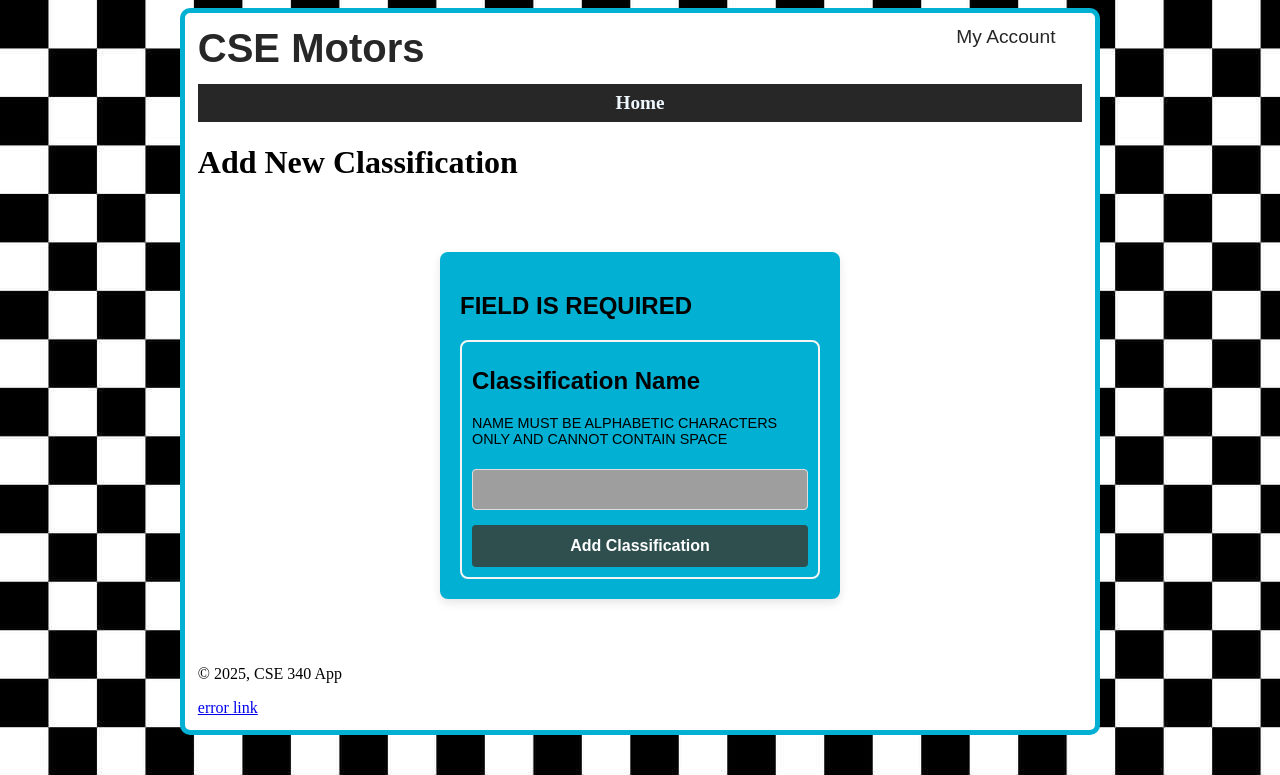
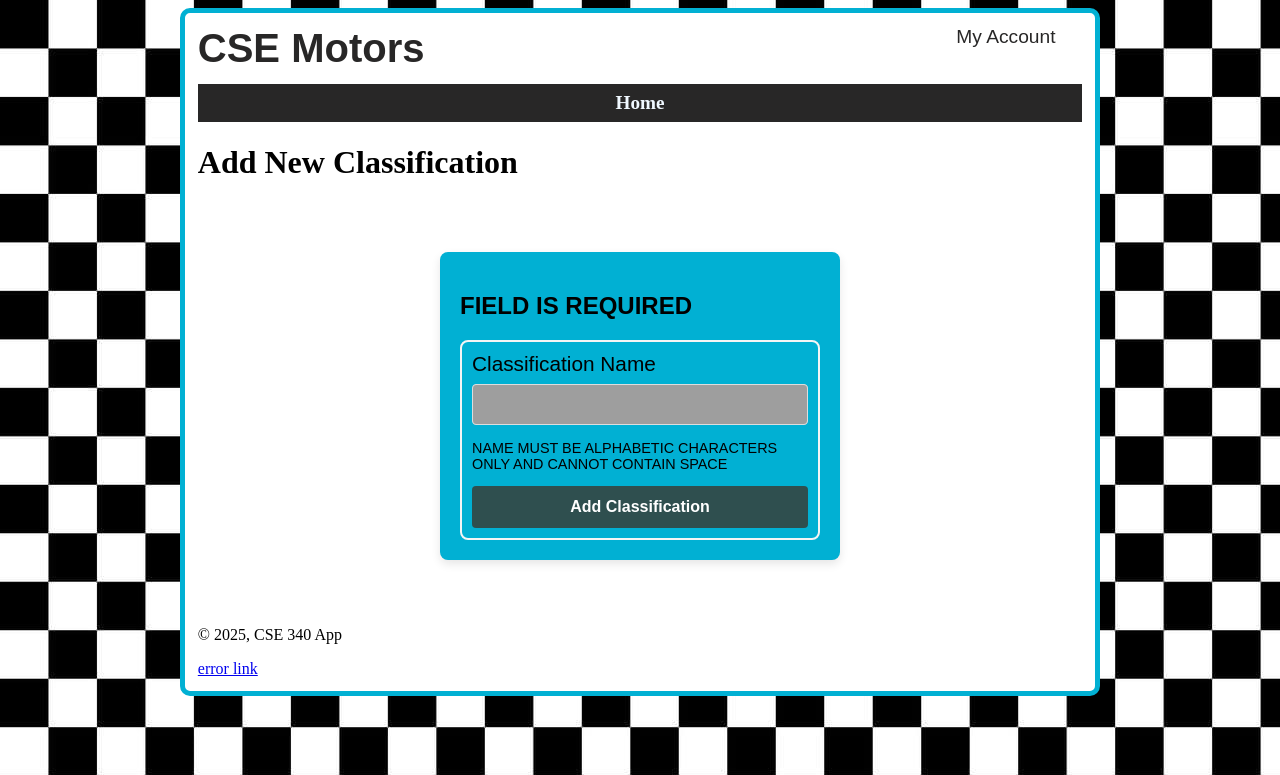
Before and after one commit to nhaingo/cse340project, a Node server app: page /inv/add-classification in a window 1280 px wide. Shown: the top 775 px of the page. Run offline with Node 20, Linux system fonts and the light colour scheme; data that the repository does not hold is empty; some libraries are stand-ins or nearby versions; grey boxes are pictures that could not be loaded.

Commit message:
commit for more WAVE error on add-classification

```diff
--- a/public/css/styles.css
+++ b/public/css/styles.css
@@ -623,11 +623,10 @@
   font-family: var(--body-font);
 }
 #class-name{
-  font-size: 1.5rem;
+  font-size: 1.3rem;
   font-family: var(--body-font);
   margin-bottom: 20px;
   margin-top: 15px;
-  font-weight: bold;
 }
 
 #register-form h2{
--- a/views/inventory/addClassification.ejs
+++ b/views/inventory/addClassification.ejs
@@ -10,11 +10,10 @@
 <section id="register-form">
     <h2>FIELD IS REQUIRED</h2>
       <form class="add-new-inventory" action="inv/add-classification" method="post">
-        <p id="class-name">Classification Name</p>
-        <p class="fineprint-add-classification">NAME MUST BE ALPHABETIC CHARACTERS ONLY AND CANNOT CONTAIN SPACE</p>
-        <label for="classification_name">
+        <label for="classification_name" id="class-name">Classification Name
           <input type="text" id="classification_name" name="classification_name"
           pattern="[0-9a-zA-Z]+" value="<%= locals.classification_name %>" required></label>
+        <p class="fineprint-add-classification">NAME MUST BE ALPHABETIC CHARACTERS ONLY AND CANNOT CONTAIN SPACE</p>
 
           <button id="account-btn" type="submit">Add Classification</button>
       </form>
```
